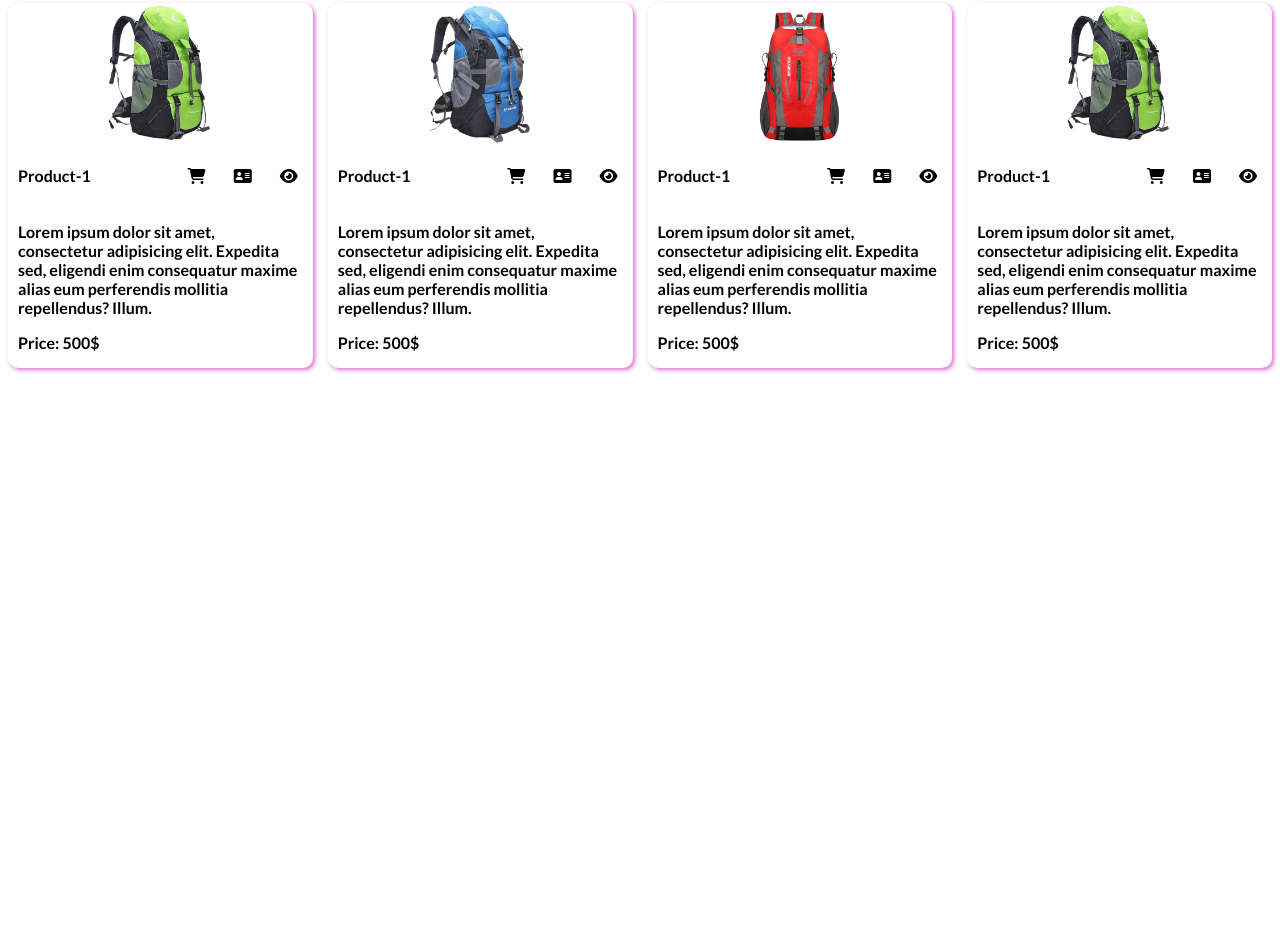
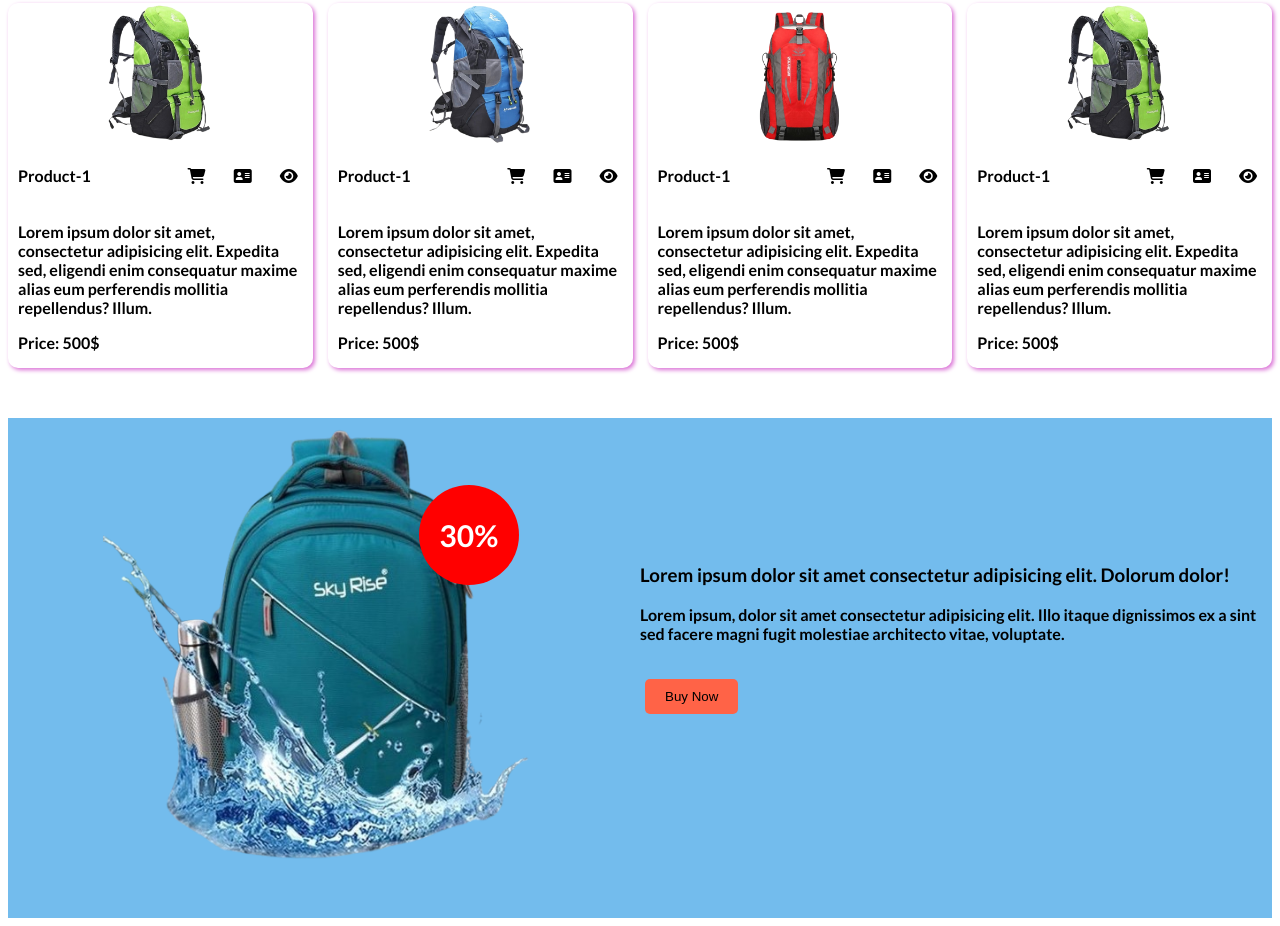
Before and after one commit to Maasuuum/basic-ecommerce, a plain HTML site: page index.html in a window 1280 px wide. Shown: the part 1045-1971 px from the top of the page. Before the commit the page ends 1421 px from the top, so only its background shows below. Drawn offline with Linux system fonts and the light colour scheme.

Commit message:
offer section added

```diff
--- a/css/responsive.css
+++ b/css/responsive.css
@@ -11,4 +11,7 @@
         min-height: 50px;
         flex-direction: column;
     }
+    .products-container{
+        grid-template-columns: 1f;
+    }
 }
--- a/css/style.css
+++ b/css/style.css
@@ -149,3 +149,48 @@ nav{
     border-radius: 50%;
     margin-left: 5px;
 }
+
+/* offer section */
+.offer-section{
+    background-color: rgba(106, 184, 236, 0.938);
+    min-height: 500px;
+    padding: 0 auto;
+}
+.offer-container{
+    max-width: 1400px;
+    margin: 50px auto;
+    min-height: 200px;
+    display: flex;
+    align-items: center;
+    /* border-radius: 10px; */
+
+}
+.offer-img{
+    width: 50%;
+    position: relative;
+}
+.offer-img img{
+    width: 70%;
+    height: 100%;
+    display: block;
+    margin: 0 auto;
+
+}
+.offer-number{
+    background-color: red;
+    color: white;
+    height: 100px;
+    width: 100px;
+    font-size: 30px;
+    border-radius: 50%;
+    display: flex;
+    justify-content: center;
+    align-items: center;
+    position: absolute;
+    left: 65%;
+    top: 15%;
+}
+.offer-details{
+    width: 50%;
+    /* color: white; */
+}
--- a/index.html
+++ b/index.html
@@ -160,6 +160,21 @@
                 <p>Price: 500$</p>
             </div>
         </section>
+        <section class="offer-section">
+            <div class="offer-container">
+                <div class="offer-img">
+                    <img src="resources/1664386096004_SKU-22532_0-removebg-preview.png" alt="">
+                    <div class="offer-number">
+                        30%
+                    </div>
+                </div>
+            <div class="offer-details">
+               <h3>Lorem ipsum dolor sit amet consectetur adipisicing elit. Dolorum dolor!</h3>
+               <p>Lorem ipsum, dolor sit amet consectetur adipisicing elit. Illo itaque dignissimos ex a sint sed facere magni fugit molestiae architecto vitae, voluptate.</p>
+               <button class="banner-button">Buy Now</button>
+            </div>
+            </div>
+        </section>
     </main>
     <footer>
 
```
Also changed, not shown: resources/1664386096004_SKU-22532_0-removebg-preview.png (added).
